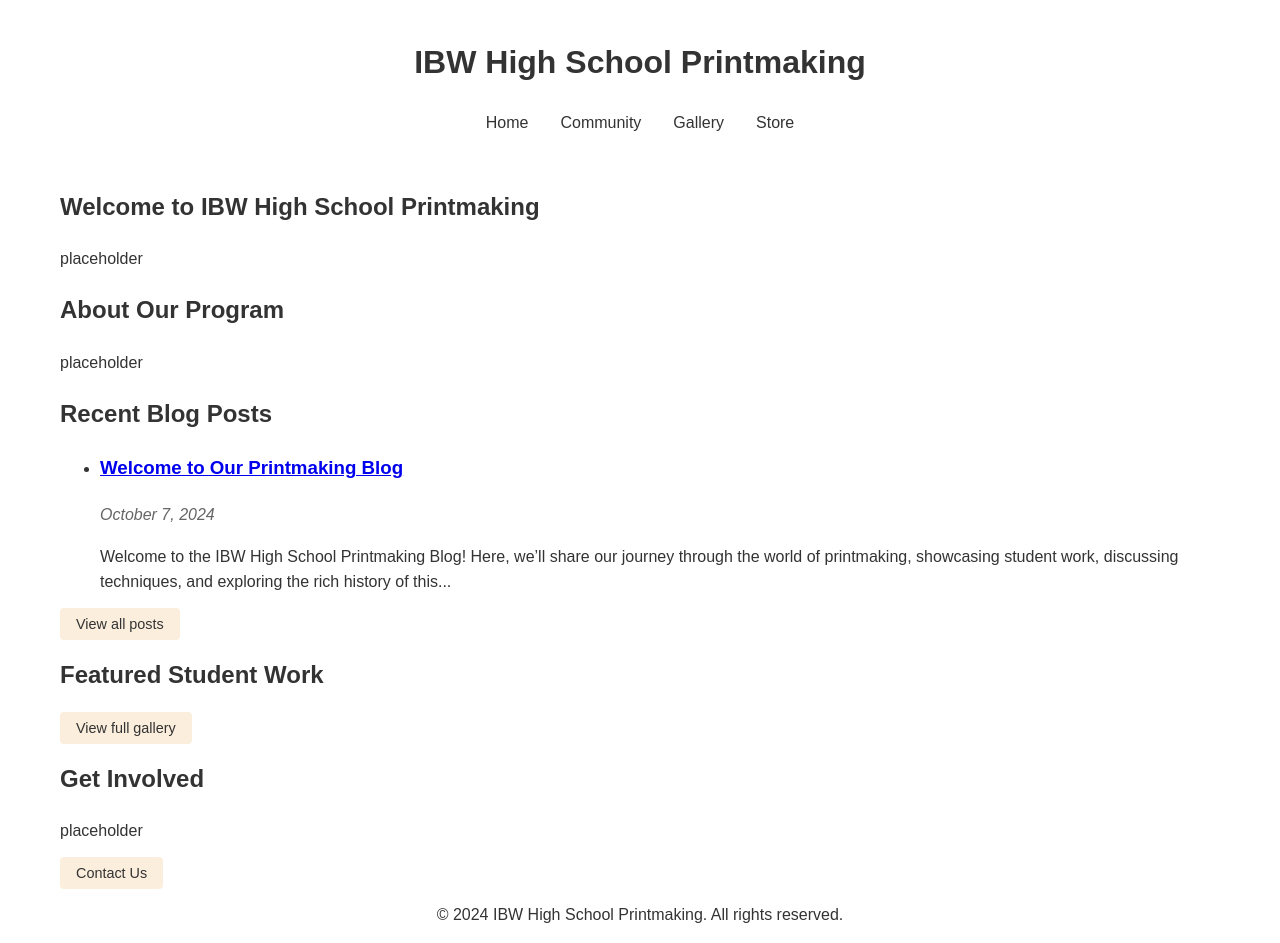
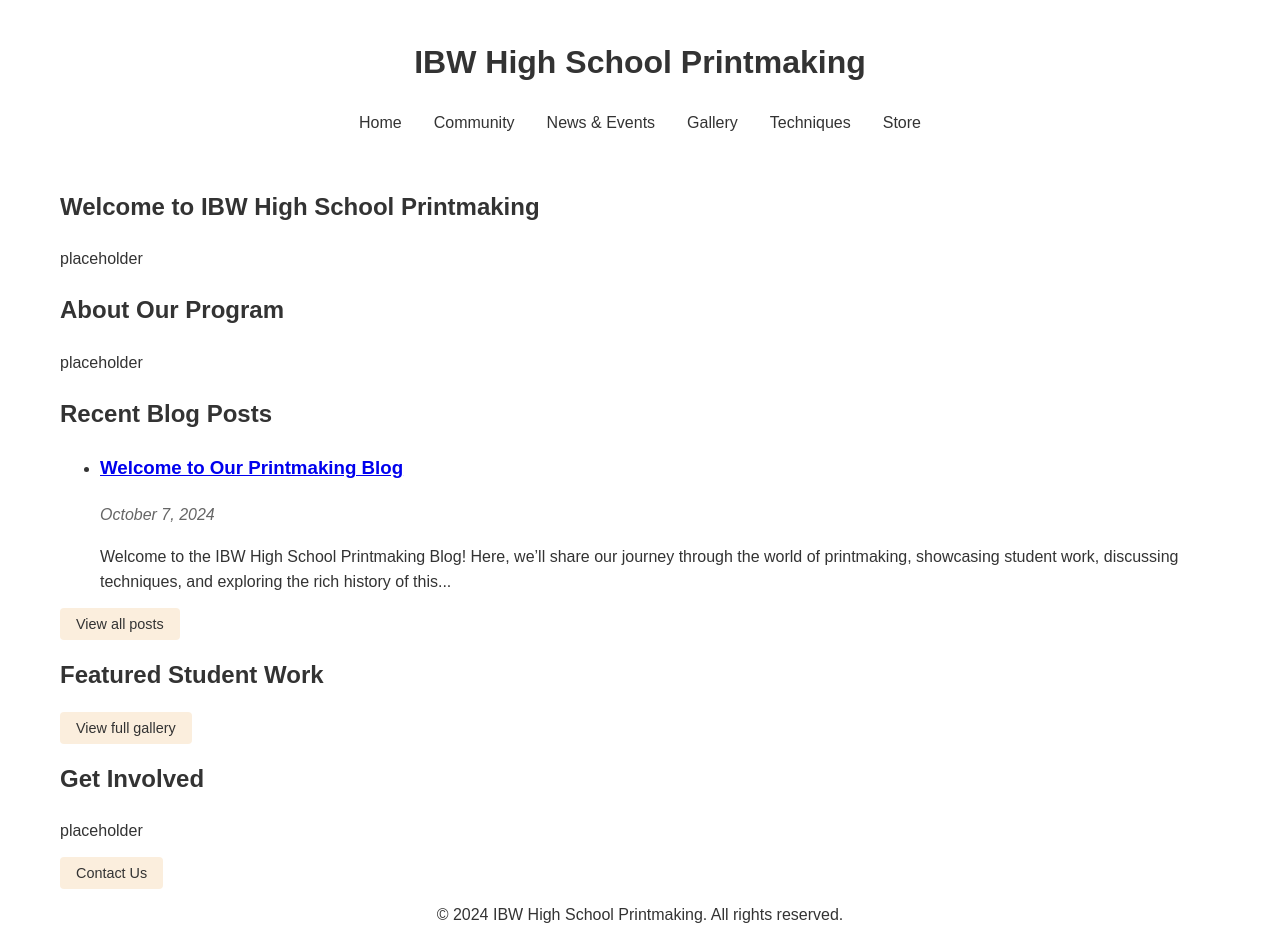
Before and after one commit to IBWPrintmaking/IBWPrintmaking.github.io, a Jekyll site: the page built from index.html, in a window 1280 px wide. Built offline with Jekyll 4.4.1, drawn with Linux system fonts in a browser that asks for light colours.

Commit message:
added tabs

```diff
--- a/_includes/header.html
+++ b/_includes/header.html
@@ -5,7 +5,9 @@
         <ul>
           <li><a href="{{ '/' | relative_url }}">Home</a></li>
           <li><a href="{{ '/blog.html' | relative_url }}">Community</a></li>
+          <li><a href="{{ '/news.html' | relative_url }}">News & Events</a></li>
           <li><a href="{{ '/gallery.html' | relative_url }}">Gallery</a></li>
+          <li><a href="{{ '/techniques.html' | relative_url }}">Techniques</a></li>
           <li><a href="{{ '/store.html' | relative_url }}">Store</a></li>
         </ul>
       </nav>
```
